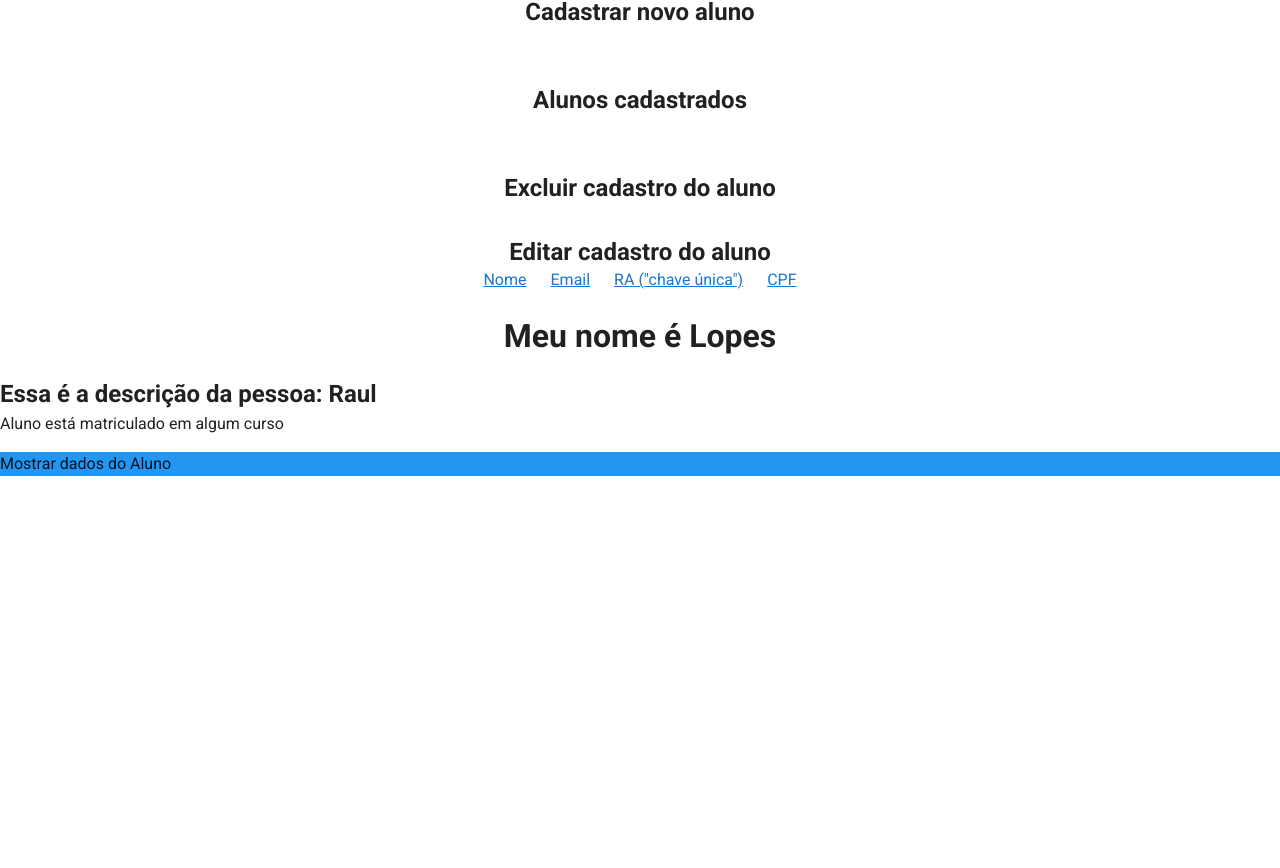
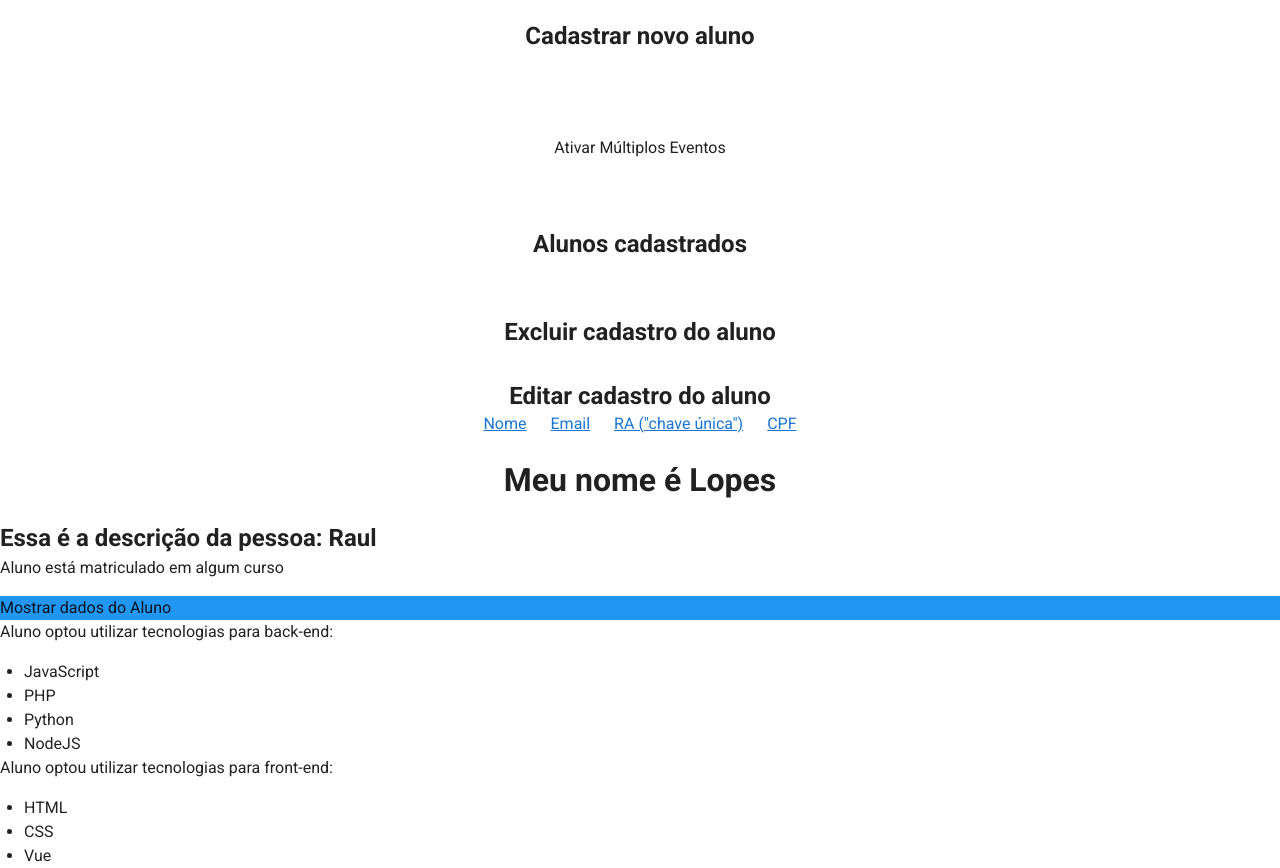
Before and after one commit to grupo-a/challenge-full-stack-web, a Vue app: page / in a window 1280 px wide. Shown: the part 534-1402 px from the top of the page. Before the commit the page ends 1010 px from the top, so only its background shows below. Built offline with nearby package versions, Linux system fonts and the light colour scheme.

Commit message:
Múltiplos eventos

```diff
--- a/src/components/Form.vue
+++ b/src/components/Form.vue
@@ -1,6 +1,6 @@
 <template>
     <div class="container" >
-        <form class="text-center" action="">
+        <form class="text-center" action="" @submit="enviarFormulario($event)">
             <v-card class="container light-blue lighten-5" elevation="3" outlined>
                 <InputText/>
                 <Submit/>
@@ -18,6 +18,18 @@
         components: {
             InputText,
             Submit
+        },
+        data() {
+            return {
+                name: "Digite seu nome"
+            }
+        },
+        methods: {
+            enviarFormulario(e) {
+                e.preventDefault()
+
+                const name = this.name;
+            }
         }
     }
 </script>
--- a/src/components/HelloWorld.vue
+++ b/src/components/HelloWorld.vue
@@ -29,6 +29,8 @@
           Cadastrar novo aluno
         </h2>
       </v-col>
+
+      <MultiplosEventos />
 
       <v-col class="mb-5" cols="12">
         <h2 class="headline font-weight-bold mb-3">
@@ -66,9 +68,14 @@
 </template>
 
 <script>
+
+  import MultiplosEventos from './MultiplosEventos.vue'
+
   export default {
     name: 'HelloWorld',
-
+    components: {
+      MultiplosEventos
+    },
     data: () => ({
       editar: [
         {
--- a/src/components/Info.vue
+++ b/src/components/Info.vue
@@ -9,6 +9,18 @@
             <li>RA</li>
             <li>CPF</li>
         </ul>
+        <p>Aluno optou utilizar tecnologias para back-end:</p>
+        <ul>
+            <li v-for="(technology, index) in backend_technologies" v-bind:key="index">
+                {{ technology }}
+            </li>
+        </ul>
+        <p>Aluno optou utilizar tecnologias para front-end:</p>
+        <ul>
+            <li v-for="(technology) in frontend_technologies" v-bind:key="technology.id">
+                {{ technology.language }}
+            </li>
+        </ul>
     </div>
 </template>
 
@@ -19,7 +31,13 @@
             return {
                 esta_logado: true,
                 mostrar_dados: false,
-                textButton: "Mostrar "
+                textButton: "Mostrar ",
+                backend_technologies: ['JavaScript', 'PHP', 'Python', 'NodeJS'],
+                frontend_technologies: [
+                    {id: 1, language: 'HTML'},
+                    {id: 2, language: 'CSS'},
+                    {id: 3, language: 'Vue'}
+                ]
             }
         },
         methods: {
--- /dev/null
+++ b/src/components/MultiplosEventos.vue
@@ -0,0 +1,33 @@
+<template>
+    <div>
+        <button @click="primeiro($event), segundo($event)">Ativar Múltiplos Eventos</button>
+        <p>{{ multiplos_eventos }}</p>
+    </div>
+</template>
+
+<script>
+export default {
+    name: "MúltiplosEventos",
+    data() {
+        return {
+            multiplos_eventos: ""
+        }
+    },
+    methods: {
+        primeiro(e) {
+            this.multiplos_eventos = "Primeiro evento ativado!"
+        },
+        segundo(e) {
+            setTimeout(() => this.multiplos_eventos = "Segundo evento!", 1000)
+        }
+    }
+}
+</script>
+
+<style scoped>
+    div {
+        align-items: center;
+        width: 100%;
+        margin: 40px;
+    }
+</style>
--- a/src/components/form/InputText.vue
+++ b/src/components/form/InputText.vue
@@ -1,5 +1,8 @@
 <template>
     <div class="container">
+        <div>
+            <input type="text" v-model="name" class="">
+        </div>
         <div>
             <label for="email">Email </label>
             <input class="white" type="email">
```
